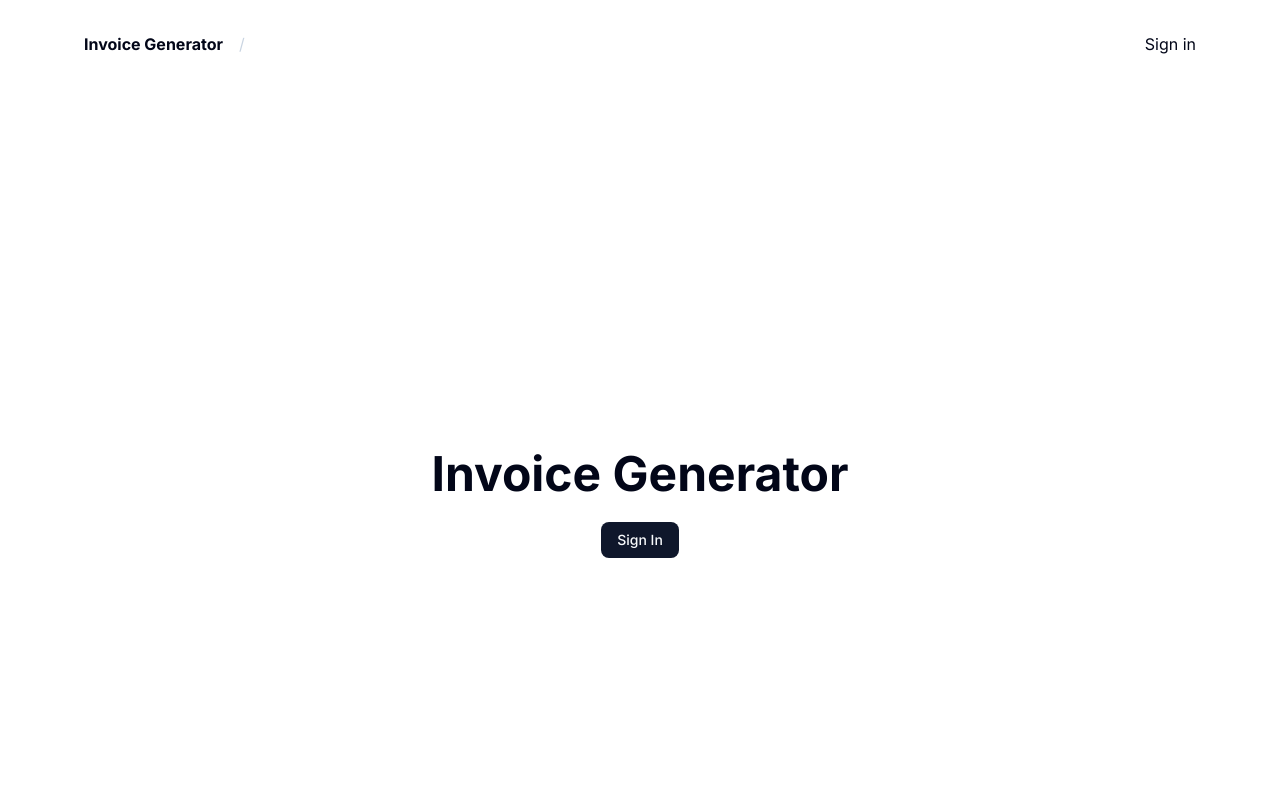
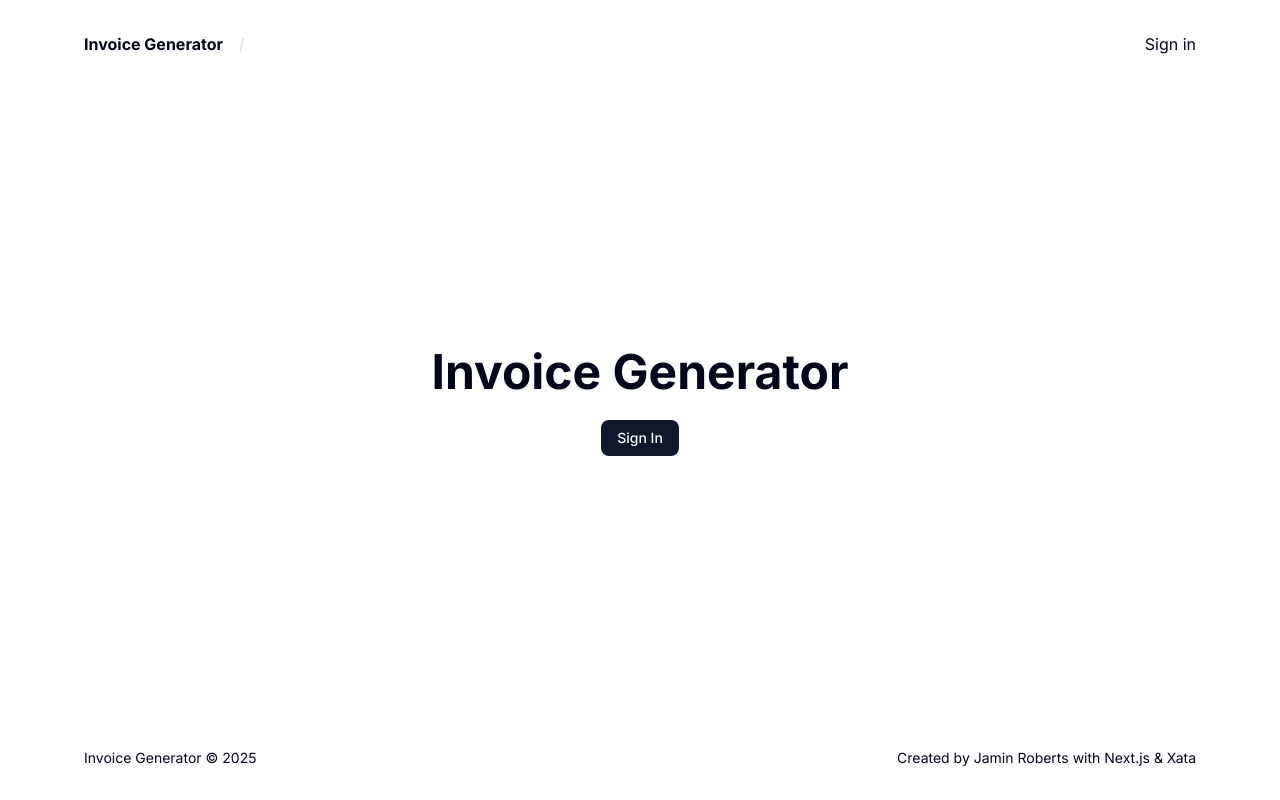
Before and after one commit to jaminwebdev/invoice-app, a Next.js app: page / in a window 1280 px wide. Shown: the top 800 px of the page. Built offline with nearby package versions, Linux system fonts and the light colour scheme; no server answers.

Commit message:
homepage and error pages

```diff
--- /dev/null
+++ b/src/app/error.tsx
@@ -0,0 +1,7 @@
+'use client';
+
+import NextError from 'next/error';
+
+export default function ErrorPage({ error }: { error: Error }) {
+  return <NextError statusCode={500} title={error.message} />;
+}
--- a/src/app/page.tsx
+++ b/src/app/page.tsx
@@ -3,7 +3,7 @@ import Link from 'next/link';
 
 export default function Home() {
   return (
-    <main className="flex flex-col gap-6 justify-center items-center text-center h-full min-h-screen max-w-6xl mx-auto">
+    <main className="flex flex-col gap-6 justify-center items-center text-center h-full max-w-6xl mx-auto">
       <h1 className="text-5xl font-bold">Invoice Generator</h1>
       <Button asChild>
         <Link href="/dashboard">Sign In</Link>
```
